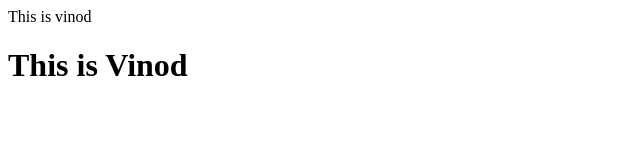
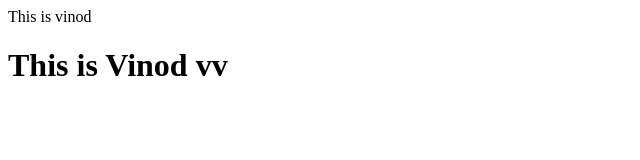
Before and after one commit to VinodVulavakayala/vinodvv.github.io, a plain HTML site: page index.html in a window 1280 px wide. Shown: the full height of the page, 0-640 px from the left. Drawn offline with Linux system fonts and the light colour scheme.

Commit message:
Update index.html

```diff
--- a/index.html
+++ b/index.html
@@ -1,6 +1,6 @@
 <html>
 <titile>This is vinod</title>
 <body>
-<h1> This is Vinod </h1>
+<h1> This is Vinod vv </h1>
 </body>
 </html>
```
